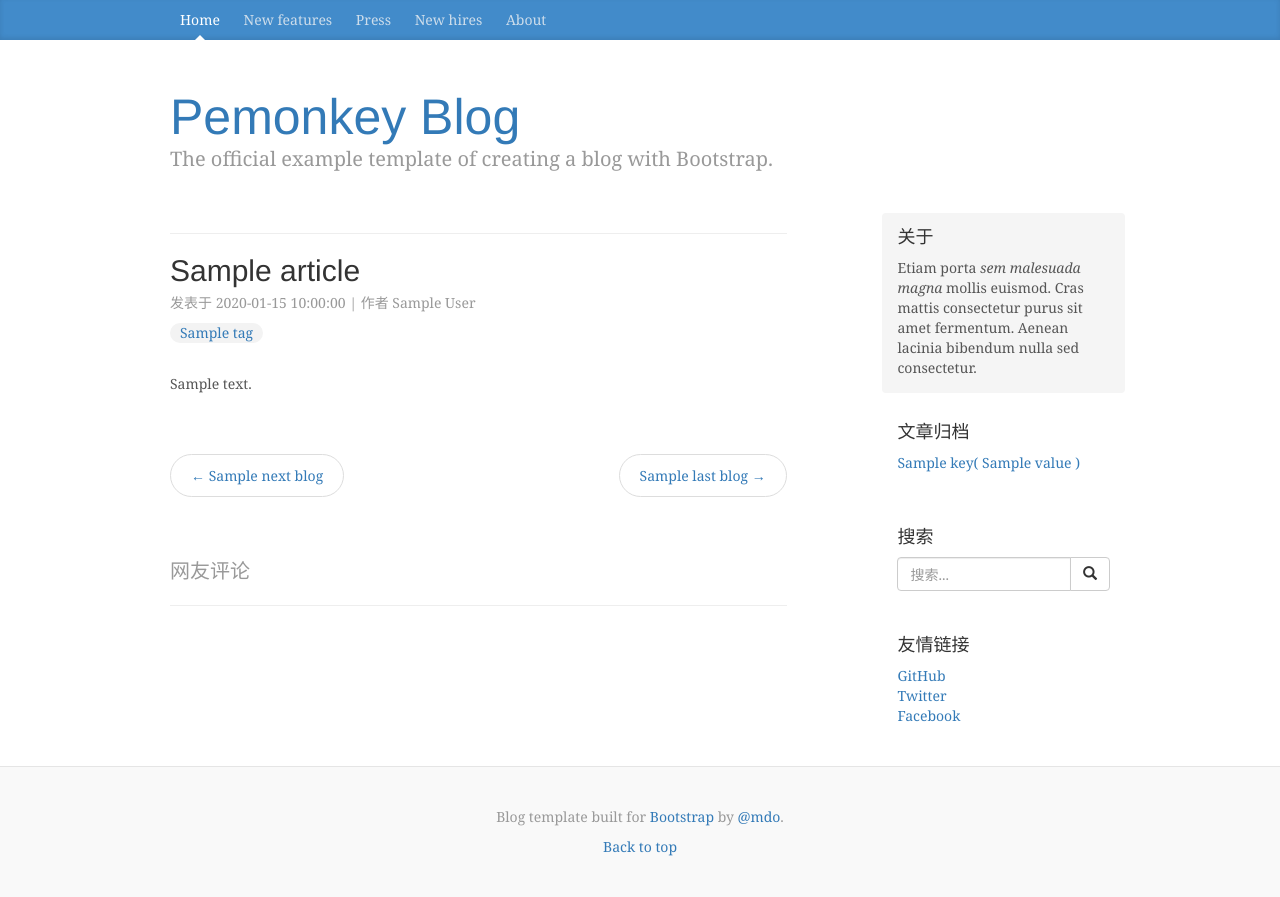
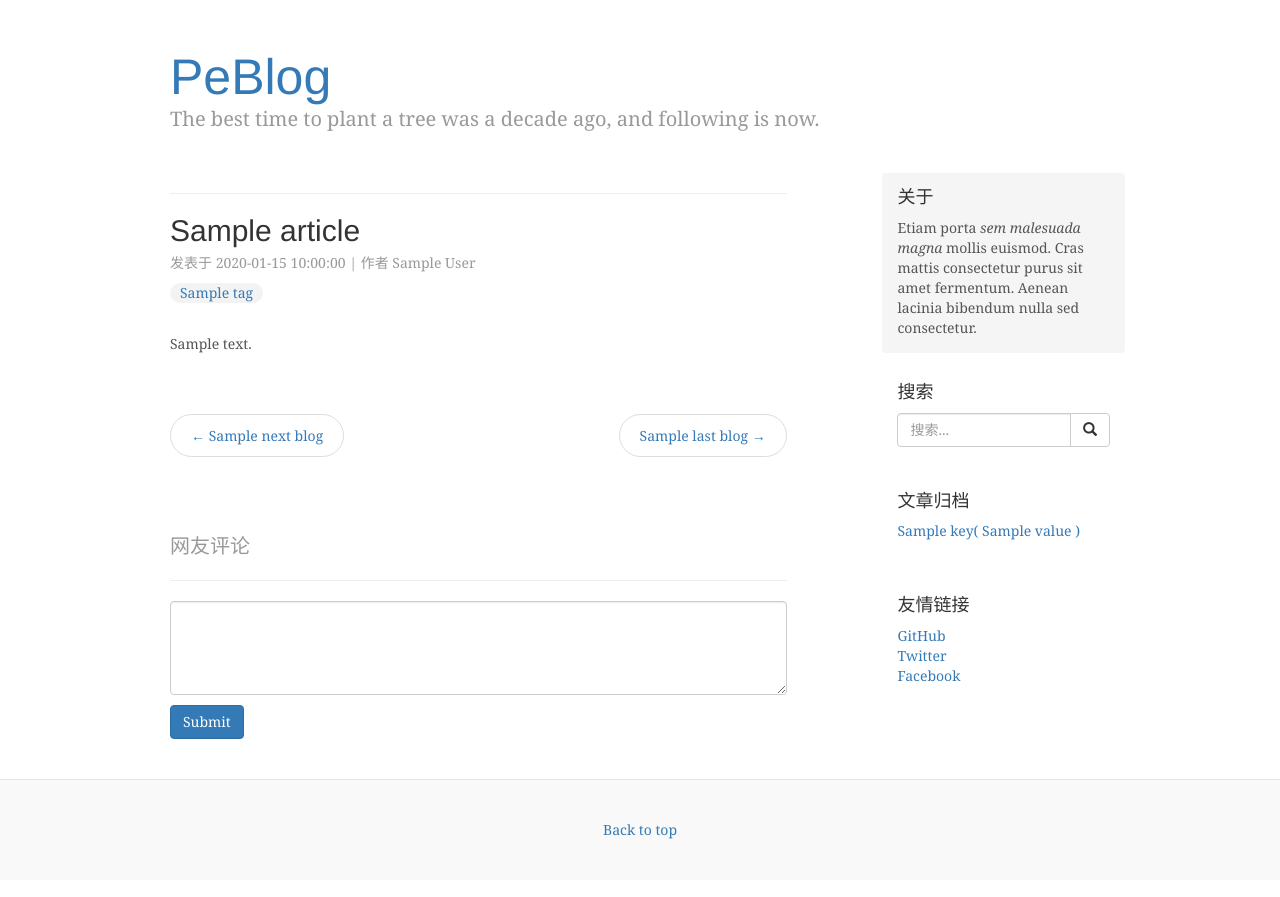
Before and after one commit to ttcats/peblog, a Django app: template peblog/templates/blog.html in a window 1280 px wide. After the commit the page ends 839 px from the top, so only its background shows below. Run offline with Django 3.2, Linux system fonts and the light colour scheme; the template is opened without the code that fills it: most values are stand-ins (such as "Sample title", 1, 10 or a date in 2020); data that the repository does not hold is empty; some libraries are stand-ins or nearby versions.

Commit message:
搜索完成

```diff
--- a/peblog/blog/urls.py
+++ b/peblog/blog/urls.py
@@ -4,7 +4,7 @@ from . import views
 
 urlpatterns = [
     url(r'^$', views.index, name='index'),
-    #url(r'page/(\d+)$', views.page, name='page'),
+    url(r'search/$', views.search, name='search'),
     url(r'articles/(\d{4})$', views.blog, name='article'),
     url(r'tags/(.*)/$', views.tag, name='tag'),
     url(r'archives/(\d{4}-\d{2})/$', views.archive, name='archive'),
--- a/peblog/templates/blog.html
+++ b/peblog/templates/blog.html
@@ -29,9 +29,15 @@
  </nav>
 
 
-<div>
+<div class="sidebar-module">
  <h3 class="lead blog-description">网友评论</h3>
  <hr>
+ <p>
+ <textarea class="form-control" rows="4"></textarea>
+ </p>
+ <p>
+ <button type="submit" class="btn btn-primary">Submit</button>
+ </p>
 
 </div>
 
--- a/peblog/templates/index.html
+++ b/peblog/templates/index.html
@@ -10,7 +10,7 @@
     <meta name="author" content="">
     <link rel="icon" href="../../favicon.ico">
 
-    <title>Blog Template for Bootstrap</title>
+    <title>PeBlog</title>
 
     <!-- Bootstrap core CSS -->
     <!--<link href="/static/css/bootstrap.min.css" rel="stylesheet">-->
@@ -38,12 +38,11 @@
       <script src="https://cdn.bootcss.com/respond.js/1.4.2/respond.min.js"></script>
     <![endif]-->
 
-
   </head>
 
   <body>
 
-    <div class="blog-masthead">
+<!--    <div class="blog-masthead">
       <div class="container">
         <nav class="blog-nav">
           <a class="blog-nav-item active" href="{% url 'blog:index' %}">Home</a>
@@ -53,15 +52,15 @@
           <a class="blog-nav-item" href="#">About</a>
         </nav>
       </div>
-    </div>
+    </div>-->
 
 
 
     <div class="container">
 
       <div class="blog-header ">
-        <h1 class="blog-title"><a href="{% url 'blog:index' %}">Pemonkey Blog</a></h1>
-        <p class="lead blog-description">The official example template of creating a blog with Bootstrap.</p>
+        <h1 class="blog-title"><a href="{% url 'blog:index' %}">PeBlog</a></h1>
+        <p class="lead blog-description">The best time to plant a tree was a decade ago, and following is now.</p>
       </div>
 
 
@@ -110,6 +109,21 @@
             <p>Etiam porta <em>sem malesuada magna</em> mollis euismod. Cras mattis consectetur purus sit amet fermentum. Aenean lacinia bibendum nulla sed consectetur.</p>
           </div>
 
+
+          <div class="sidebar-module">
+            <h4>搜索</h4>
+             <form action="/blog/search/" method="get" id="research">
+              <div class="input-group">
+               <input class="form-control " id="search" placeholder="搜索..."></input>
+               <span class="input-group-btn">
+                <button class="btn btn-default" type="button" onClick="research('research')">
+                 <span class="glyphicon glyphicon-search" aria-hidden="true"></span>
+                </button>
+               </span>
+              </div>
+             </form>
+          </div>
+
           <div class="sidebar-module">
             <h4>文章归档</h4>
             <ol class="list-unstyled">
@@ -117,19 +131,6 @@
               <li><a href="{% url 'blog:archive' key %}">{{ key }}( {{ value }} )</a></li>
               {% endfor %}
             </ol>
-          </div>
-
-
-          <div class="sidebar-module">
-            <h4>搜索</h4>
-              <div class="input-group">
-               <input class="form-control " placeholder="搜索..."></input>
-               <span class="input-group-btn">
-                <button class="btn btn-default" type="button">
-                 <span class="glyphicon glyphicon-search" aria-hidden="true"></span>
-                </button>
-               </span>
-              </div>
           </div>
 
 
@@ -149,9 +150,8 @@
     </div><!-- /.container -->
 
     <footer class="blog-footer">
-      <p>Blog template built for <a href="http://getbootstrap.com">Bootstrap</a> by <a href="https://twitter.com/mdo">@mdo</a>.</p>
       <p>
-        <a href="#">Back to top</a>
+        <a href="">Back to top</a>
       </p>
     </footer>
 
@@ -164,9 +164,13 @@
             CKEDITOR.replace( 'editor' , {uiColor: '#9AB8F3'});
     </script>
     <script src="/static/js/jquery.min.js"></script>
+    <script src="/static/js/blog.js"></script>
     <script>window.jQuery || document.write('<script src="/static/js/jquery.min.js"><\/script>')</script>
     <script src="/static/js/bootstrap.min.js"></script>
     <!-- IE10 viewport hack for Surface/desktop Windows 8 bug -->
     <script src="/static/js/ie10-viewport-bug-workaround.js"></script>
+</script>
+
+
   </body>
 </html>
```
Also changed, not shown: peblog/blog/views.py (+11 -0 lines), peblog/static/js/blog.js (added, +37 -0 lines), peblog/templates/search.html (added, +23 -0 lines).
